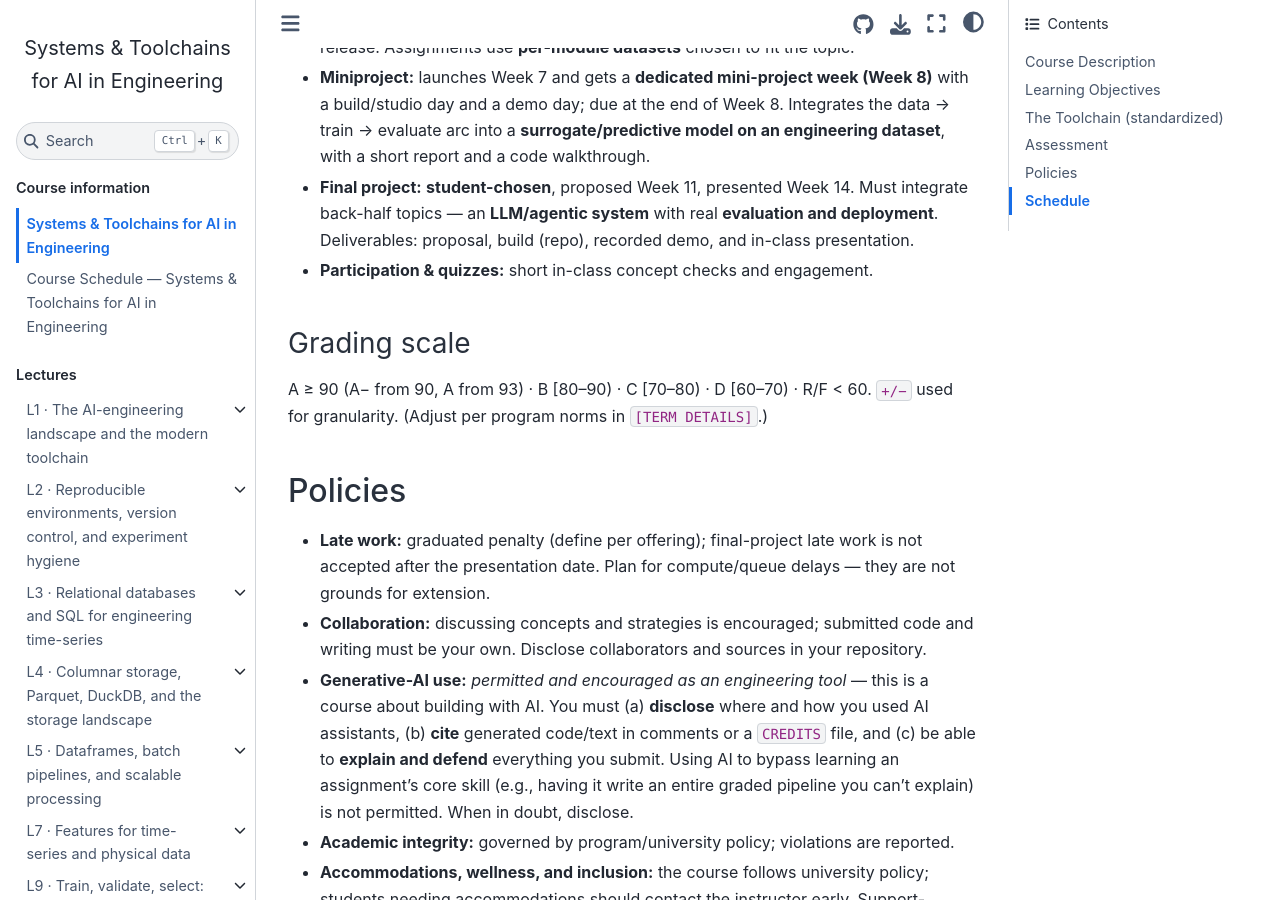
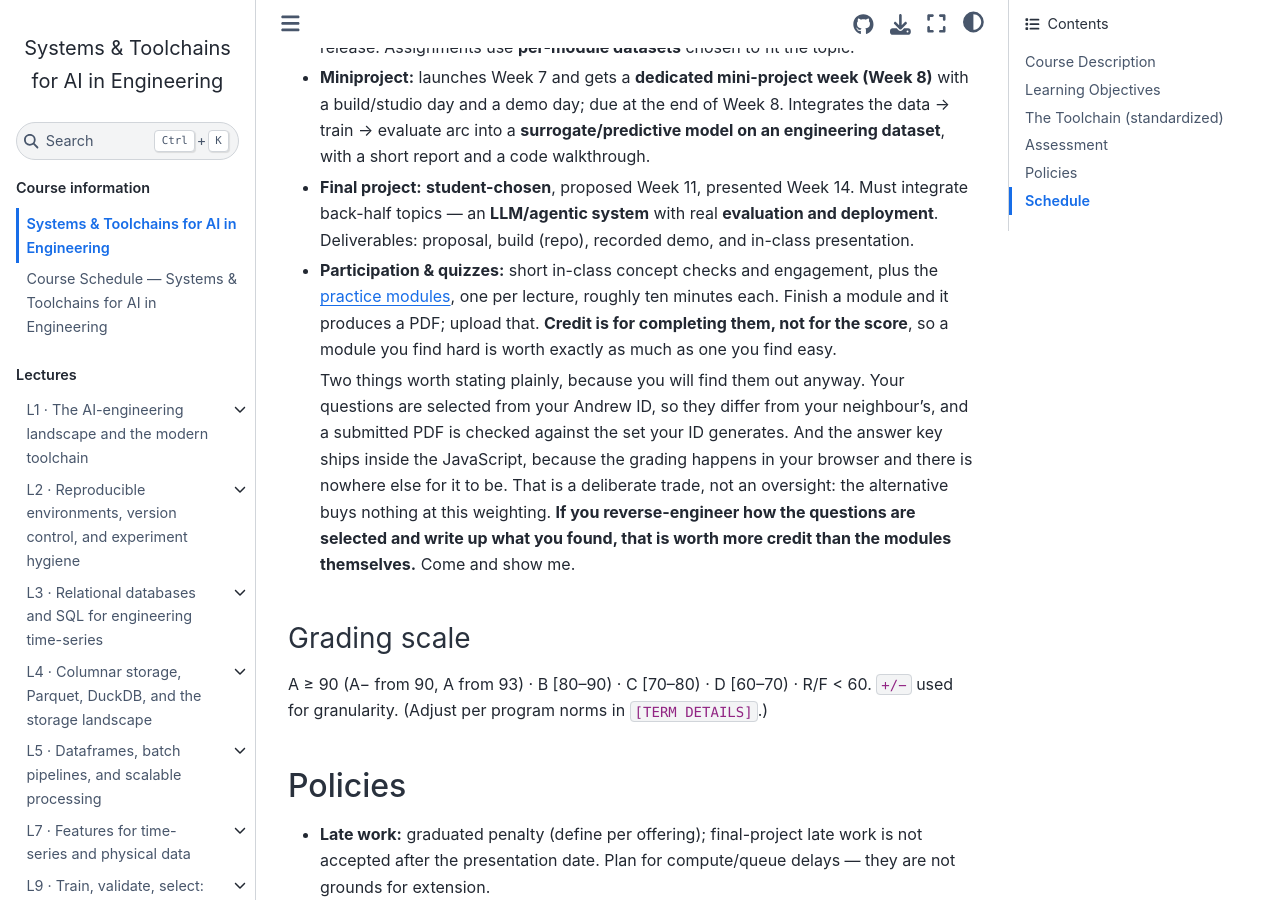
Before and after one commit to jkitchin/f26-06763, a Jupyter Book: the page built from course/syllabus.md, in a window 1280 px wide and 900 px high, scrolled down 2513 px. Built offline with Jupyter Book 1.0.4 settings and Sphinx 7.4.7 and the Sphinx Book theme 1.1.4, drawn with Linux system fonts in a browser that asks for light colours; pages that are not in the unit, such as notebooks, are missing from menus.

Commit message:
Publish the practice game at /f26-06763/game/
Builds the Vite app in CI and copies it into the output tree before upload,
mirroring the MARP step that already proves non-Sphinx artifacts can be
published this way. Linked from index.md and the syllabus with raw HTML anchors,
for the same myst.xref_missing reason as the slide decks and course.pdf.

Three checks, because the interesting failures here are all silent:

  - The asset check greps the built index.html for /f26-06763/game/assets/. A
    wrong Vite base produces an index.html that exists, returns 200, and renders
    a blank page because every asset 404s. Every other check in this workflow
    passes on that. Confirmed by rewriting the paths and watching it fail.
  - Every referenced asset must exist on disk.
  - main refuses to deploy a game built without GAME_MAC_KEY. Otherwise a
    missing repository secret ships silently and every evidence PDF issued all
    semester is stamped with a key that is published in the source tree.

Also excludes .pytest_cache, game/ and tools/ from the Sphinx build.
.pytest_cache is the one that matters: running the quiz tests at the repo root
left a README.md that Sphinx then reported as "not included in any toctree",
which fails the build under --warningiserror. Running the tests should not break
the book.

The syllabus paragraph says what is true rather than what is comfortable: credit
is for completing a module, the questions are chosen from your Andrew ID, and
the answer key ships in the JavaScript because grading happens in the browser
and there is nowhere else to put it. It also offers more credit for
reverse-engineering the selection and writing it up than the modules are worth,
which costs a sentence, converts the only capable adversaries into
collaborators, and is the right move in a course whose subject is evaluation.

Verified: clean --warningiserror build, both links present in the built HTML, no
course/modules/ page in the output, and game/ and tools/ absent from the book.

Co-Authored-By: Claude Opus 5 (1M context) <noreply@anthropic.com>

```diff
--- a/_config.yml
+++ b/_config.yml
@@ -20,6 +20,9 @@ exclude_patterns:
   - "lectures/*/slides.md"  # MARP source, rendered separately by CI
   - "**.ipynb_checkpoints"
   - node_modules
+  - .pytest_cache       # running the quiz tests must not break the book build
+  - game                # Vite app, built separately by CI into _build/html/game
+  - tools
   - README.md
   - readme.org
   - CLAUDE.md
--- a/course/syllabus.md
+++ b/course/syllabus.md
@@ -96,7 +96,21 @@ There is **no proctored final exam**; assessment is project- and portfolio-based
   integrate back-half topics — an **LLM/agentic system** with real **evaluation and
   deployment**. Deliverables: proposal, build (repo), recorded demo, and in-class
   presentation.
-- **Participation & quizzes:** short in-class concept checks and engagement.
+- **Participation & quizzes:** short in-class concept checks and engagement, plus
+  the <a href="../game/">practice modules</a>, one per lecture, roughly ten
+  minutes each. Finish a module and it produces a PDF; upload that. **Credit is
+  for completing them, not for the score**, so a module you find hard is worth
+  exactly as much as one you find easy.
+
+  Two things worth stating plainly, because you will find them out anyway. Your
+  questions are selected from your Andrew ID, so they differ from your
+  neighbour's, and a submitted PDF is checked against the set your ID generates.
+  And the answer key ships inside the JavaScript, because the grading happens in
+  your browser and there is nowhere else for it to be. That is a deliberate
+  trade, not an oversight: the alternative buys nothing at this weighting.
+  **If you reverse-engineer how the questions are selected and write up what you
+  found, that is worth more credit than the modules themselves.** Come and show
+  me.
 
 ### Grading scale
 A ≥ 90 (A− from 90, A from 93) · B [80–90) · C [70–80) · D [60–70) · R/F < 60. `+/−`
```
Also changed, not shown: index.md (+13 -0 lines), 2 other files.
